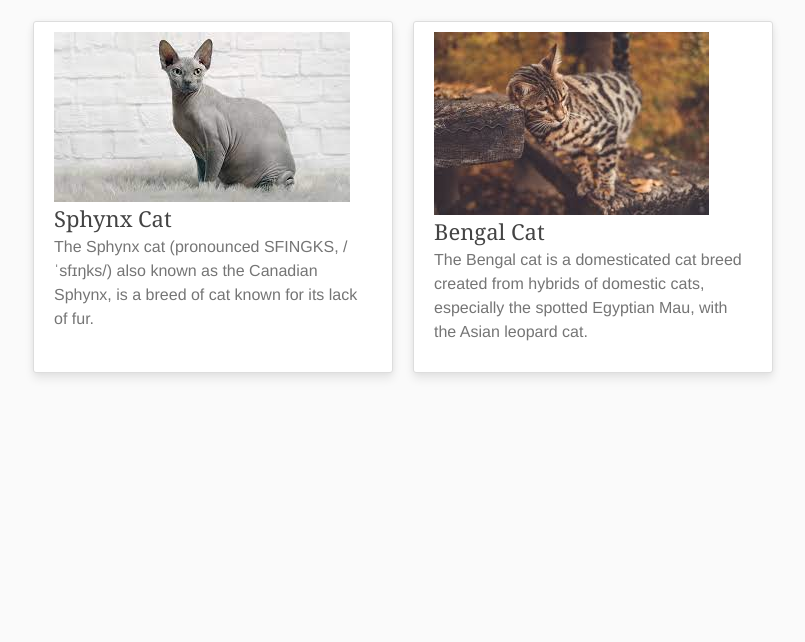
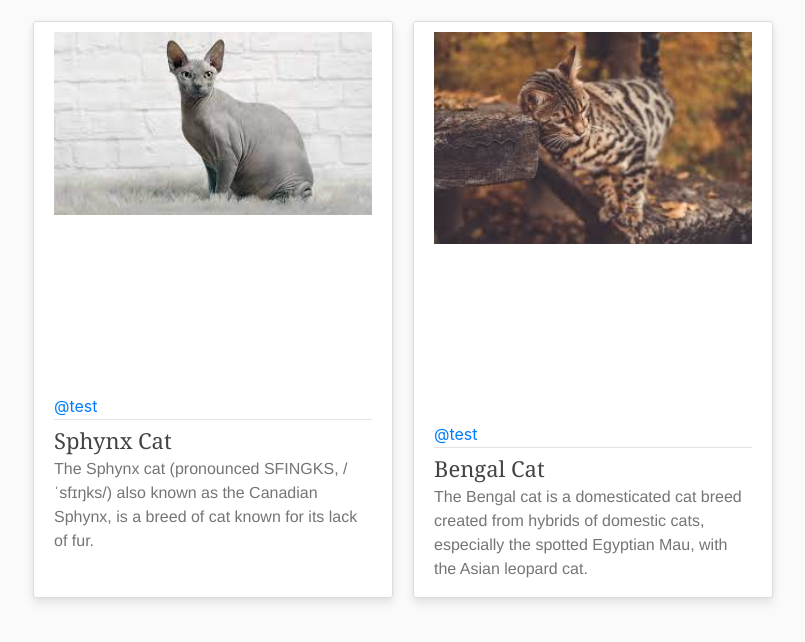
Before and after one commit to CMWolfe922/django_tutorials, a Django app: page /cats in a window 1280 px wide. Shown: the part 56-698 px from the top of the page, without its empty margins (237-1042 px from the left). Run offline with Django 4.2, Linux system fonts and the light colour scheme; data comes from the database, SQL or seed files in the repository; some libraries are stand-ins or nearby versions.

Commit message:
Updated the home, navbar, and base.html files as well as the main.css file

```diff
--- a/main/static/main/main.css
+++ b/main/static/main/main.css
@@ -184,3 +184,23 @@
     line-height: 28px !important;
     font-size: 22px !important;
 }
+
+.aspect-ratio-box {
+    position: relative;
+    border-bottom: 2px;
+}
+
+.aspect-ratio-box::after {
+    display: block;
+    content: '';
+    /* 16:9 Aspect Ratio, 9 / 16 * 100% */
+    padding-bottom: 56.25%;
+}
+
+.aspect-ratio-box img {
+    position: relative;
+    left: 0;
+    right: 0;
+    width: 100%;
+    height: 100%;
+}
--- a/main/templates/main/home.html
+++ b/main/templates/main/home.html
@@ -6,8 +6,14 @@
         <article class="media content-section customhover" style="height: 95%;">
             <div class="media-body">
                 <a href="/{{object.slug}}">
-                    <img class="img-fluid" src="{{ object.image.url }}" alt="">
+                    <div class="aspect-ratio-box">
+                        <img class="img-fluid" src="{{ object.image.url }}" alt="">
+                    </div>
                 </a>
+                <div class="article-metadata">
+                    <a class='mr-2' href="{% url 'profile' object.author %}">@{{ object.author }}</a>
+                    <small class="text-muted">{{ object.published|date:"F d, Y" }}</small>
+                </div>
                 <div>
                     <a class="article-title line-clamp-2 title-style" style="font-size:22px"
                         href="/{{object.slug}}">
--- a/main/templates/main/includes/navbar.html
+++ b/main/templates/main/includes/navbar.html
@@ -19,7 +19,7 @@
                 <div class="navbar-nav">
                     {% if user.is_authenticated %}
                     <a class="nav-item nav-link" href="{% url 'profile' user.username %}">
-                        {{user.username}} <i class="fas fa-user"></i>
+                        {{ user.username }} <i class="fas fa-user"></i>
                     </a>
                         <a class="nav-item nav-link" href="{% url 'logout' %}">
                             Log out <i class="fas fa-sign-out-alt"></i>
```
Also changed, not shown: README.md.
